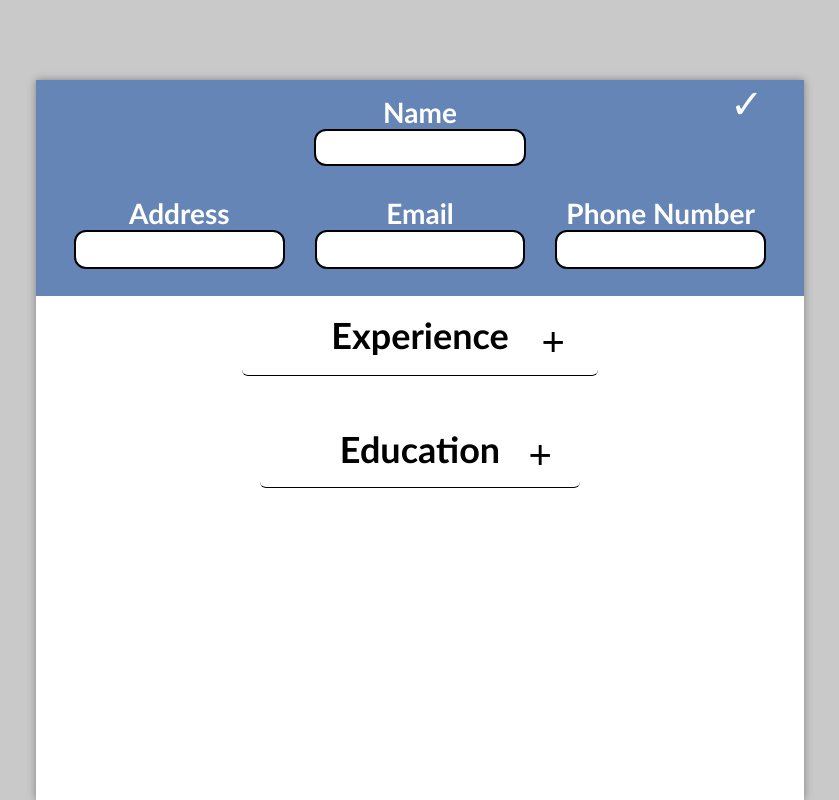
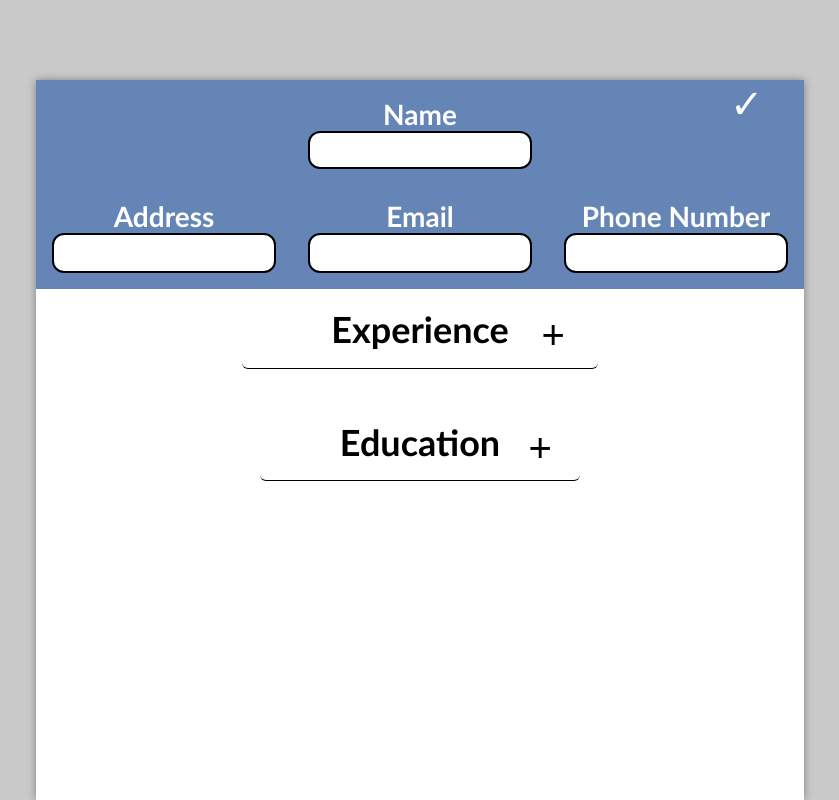
Before and after one commit to oliverowen2210/cv-project, a React (Create React App) app: page / in a window 1280 px wide. Shown: the whole page, without its empty margins (220-1059 px from the left). Built offline with nearby package versions, Linux system fonts and the light colour scheme.

Commit message:
made generalInfo rows use minMax

```diff
--- a/src/index.css
+++ b/src/index.css
@@ -32,12 +32,12 @@ html {
   display: grid;
   position: relative;
   flex-shrink: 0;
-  grid-template-rows: repeat(2, 1fr);
+  grid-template-rows: repeat(2, minMax(0, 1fr));
   grid-template-columns: repeat(3, 1fr);
   grid-row: 1;
   grid-column: 1 / 3;
-  row-gap: 20%;
-  padding: 2% 3% 7% 3%;
+  row-gap: 40%;
+  padding: 4% 0%;
   justify-self: center;
   background-color: rgb(100, 133, 182);
   color: white;
```
